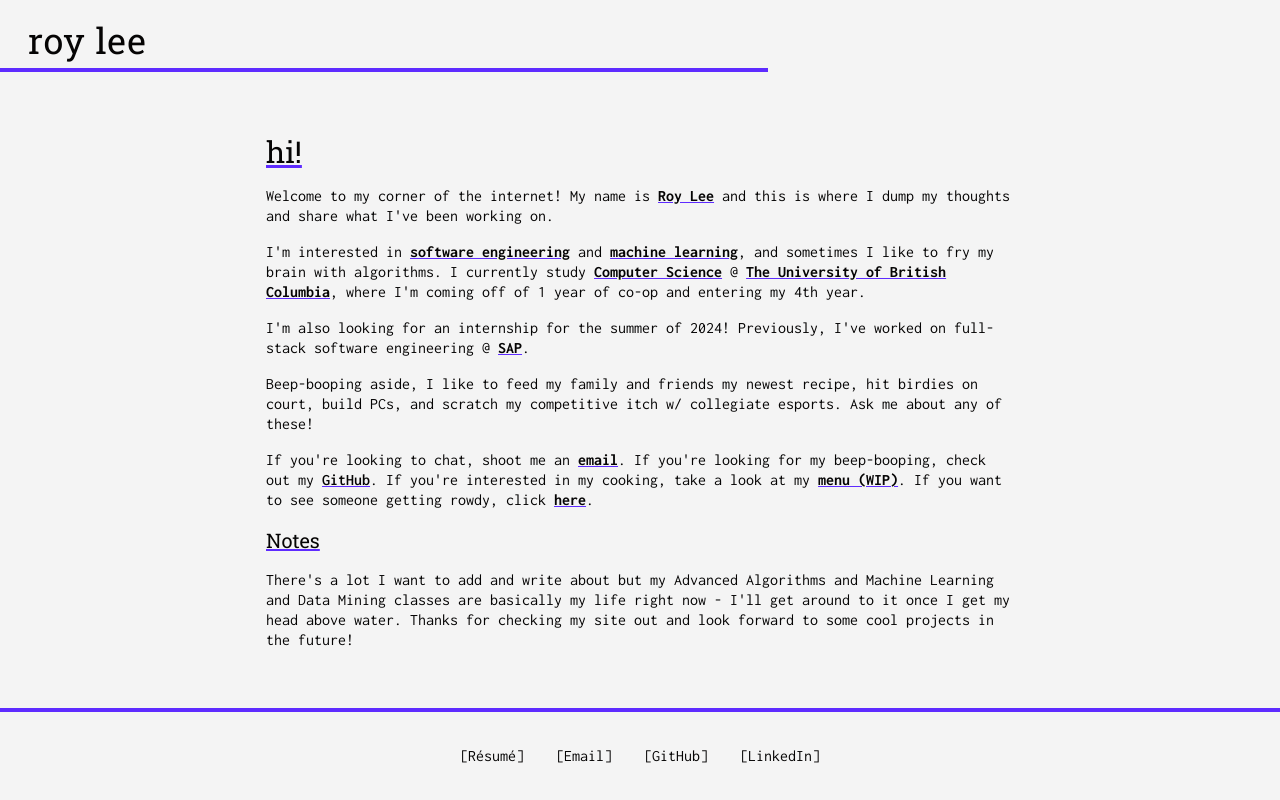
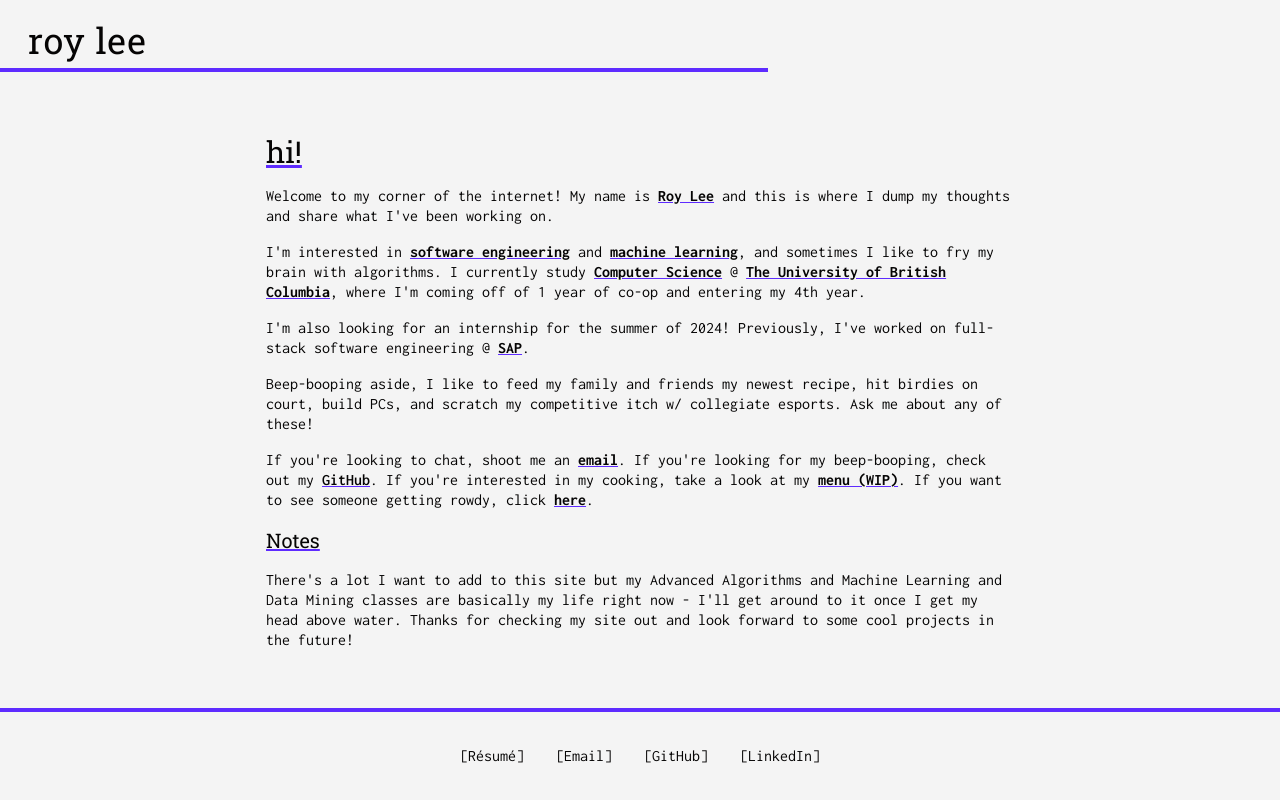
Before and after one commit to royee-lee/portfolio, a Next.js app: page / in a window 1280 px wide. Built offline with nearby package versions, Linux system fonts and the light colour scheme.

Commit message:
Update note

```diff
--- a/app/page.tsx
+++ b/app/page.tsx
@@ -67,10 +67,10 @@ export default function Home() {
 
         <h2 className="font-roboto_slab text-xl underline decoration-accent mt-4">Notes</h2>
         <p className="font-inconsolata mt-4 leading-tight">
-          There's a lot I want to add and write about but my Advanced Algorithms and Machine
-          Learning and Data Mining classes are basically my life right now - I'll get around to it
-          once I get my head above water. Thanks for checking my site out and look forward to some
-          cool projects in the future!
+          There's a lot I want to add to this site but my Advanced Algorithms and Machine Learning
+          and Data Mining classes are basically my life right now - I'll get around to it once I get
+          my head above water. Thanks for checking my site out and look forward to some cool
+          projects in the future!
         </p>
       </div>
     </div>
```
